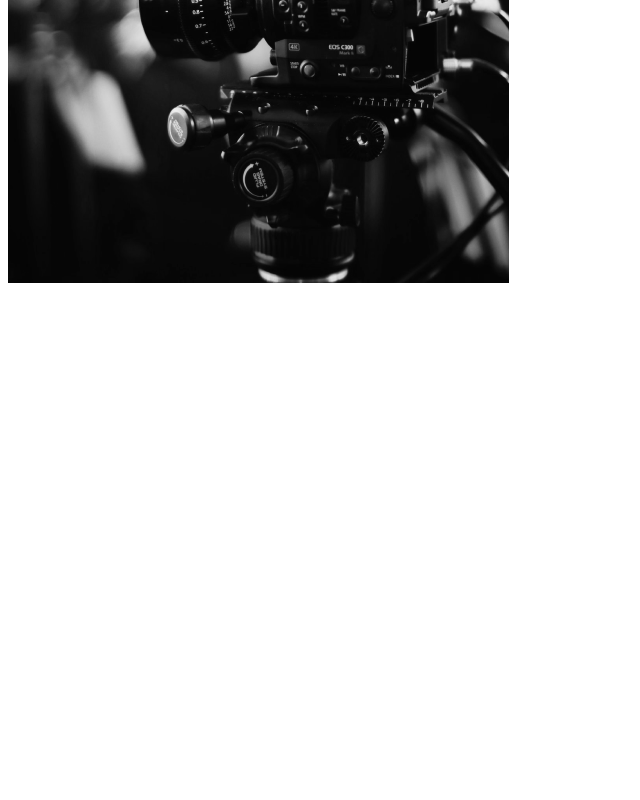
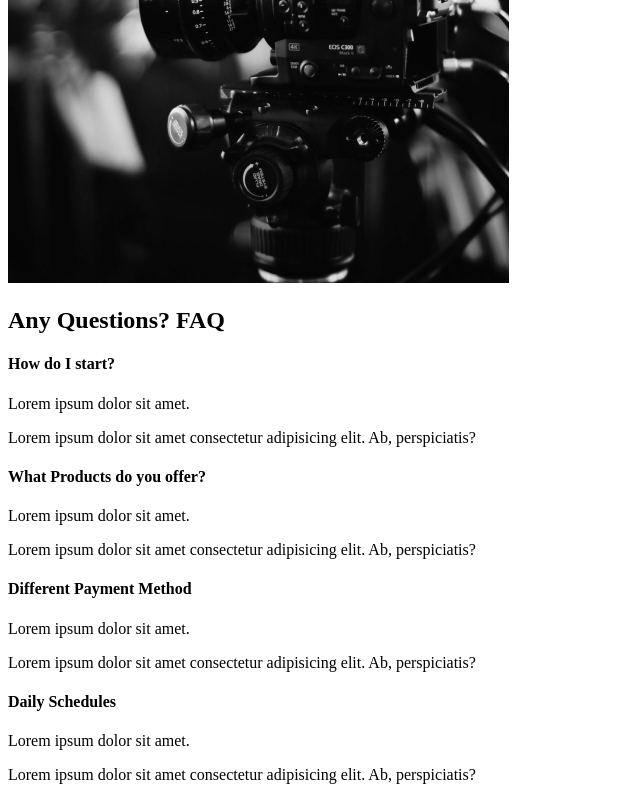
Before and after one commit to VIJETH-SATISH/the-creative-react-course-capture, a React (Create React App) app: page / in a window 1280 px wide. Shown: the part 2099-2899 px from the top of the page, without its empty margins (0-640 px from the left). Before the commit the page ends 2394 px from the top, so only its background shows below. Built offline with nearby package versions, Linux system fonts and the light colour scheme.

Commit message:
4. FaqSection

```diff
--- /dev/null
+++ b/src/components/FaqSection.js
@@ -0,0 +1,53 @@
+import React from "react";
+
+const FaqSection = () => {
+  return (
+    <div className="faq">
+      <h2>
+        Any Questions? <span>FAQ</span>
+      </h2>
+      <div className="question">
+        <h4>How do I start? </h4>
+        <div className="answer">
+          <p>Lorem ipsum dolor sit amet.</p>
+          <p>
+            Lorem ipsum dolor sit amet consectetur adipisicing elit. Ab,
+            perspiciatis?
+          </p>
+        </div>
+      </div>
+      <div className="question">
+        <h4>What Products do you offer? </h4>
+        <div className="answer">
+          <p>Lorem ipsum dolor sit amet.</p>
+          <p>
+            Lorem ipsum dolor sit amet consectetur adipisicing elit. Ab,
+            perspiciatis?
+          </p>
+        </div>
+      </div>
+      <div className="question">
+        <h4>Different Payment Method</h4>
+        <div className="answer">
+          <p>Lorem ipsum dolor sit amet.</p>
+          <p>
+            Lorem ipsum dolor sit amet consectetur adipisicing elit. Ab,
+            perspiciatis?
+          </p>
+        </div>
+      </div>
+      <div className="question">
+        <h4>Daily Schedules </h4>
+        <div className="answer">
+          <p>Lorem ipsum dolor sit amet.</p>
+          <p>
+            Lorem ipsum dolor sit amet consectetur adipisicing elit. Ab,
+            perspiciatis?
+          </p>
+        </div>
+      </div>
+    </div>
+  );
+};
+
+export default FaqSection;
--- a/src/pages/AboutUs.js
+++ b/src/pages/AboutUs.js
@@ -1,6 +1,7 @@
 import React from "react";
 import AboutSection from "../components/AboutSection";
 import ServicesSections from "../components/ServicesSection";
+import FaqSection from "../components/FaqSection";
 
 const AboutUs = () => {
   return (
@@ -8,6 +9,7 @@
       {/* incase we wish not to use the div tag to wrap the components on page then we can use fractions <> </> */}
       <AboutSection />
       <ServicesSections />
+      <FaqSection />
     </>
   );
 };
```
